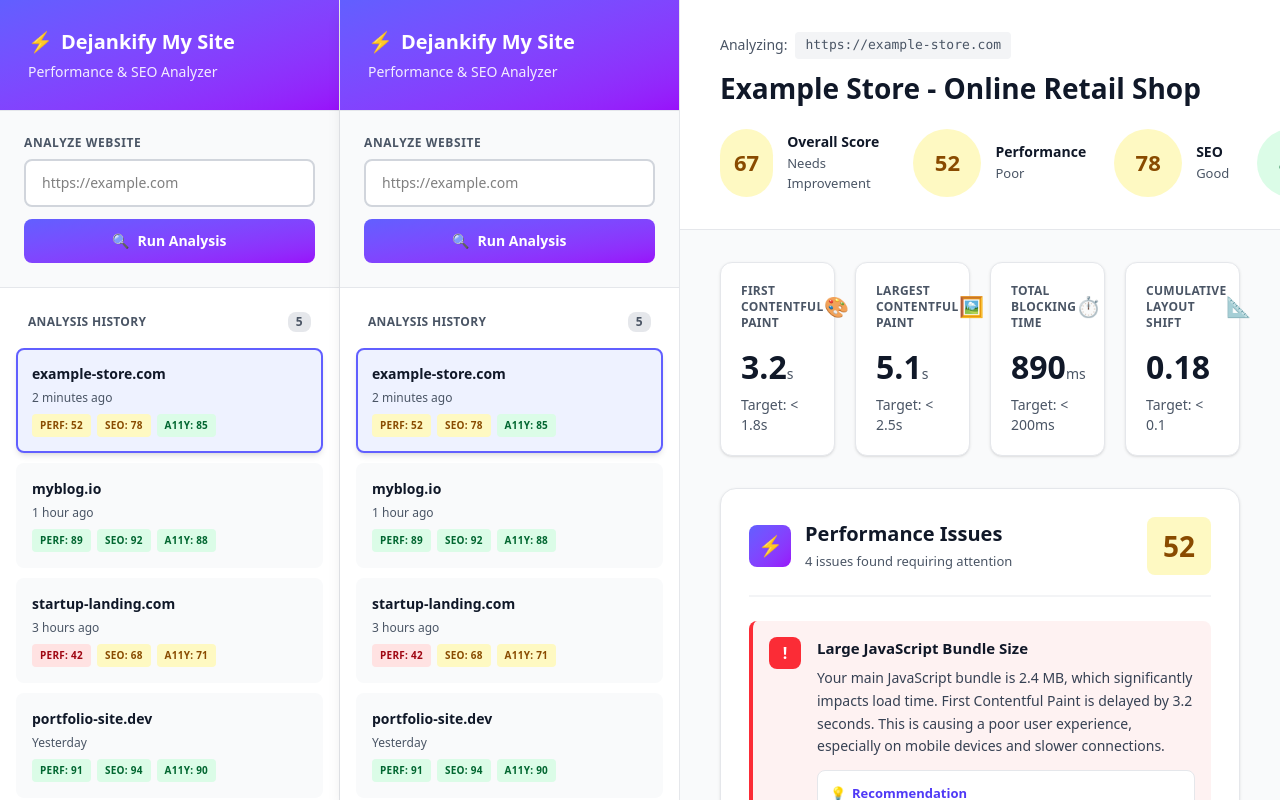
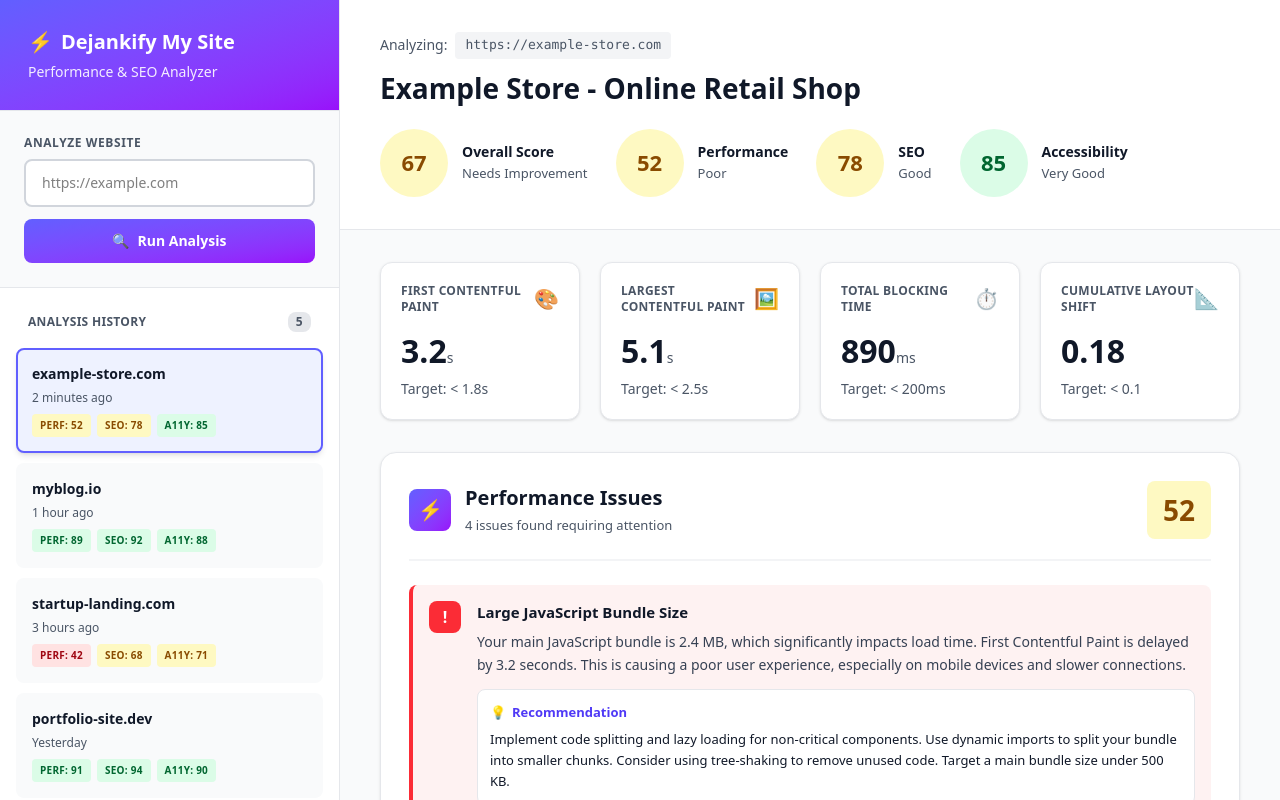
Before and after one commit to FHU/Dejankify-GRAADE, a React (Vite) app: page / in a window 1280 px wide. Built offline with nearby package versions, Linux system fonts and the light colour scheme.

Commit message:
update app
took away the second side bar

```diff
--- a/src/App.tsx
+++ b/src/App.tsx
@@ -72,14 +72,6 @@ const App: React.FC = () => {
         onAnalyze={handleAnalyze}
       />
 
-      <Sidebar
-        analyses={analyses}
-        activeId={activeId}
-        onSelectAnalysis={setActiveId}
-        urlInput={urlInput}
-        setUrlInput={setUrlInput}
-        onAnalyze={handleAnalyze}
-      />
       <MainContent analysis={activeAnalysis} />
     </div>
   );
```
